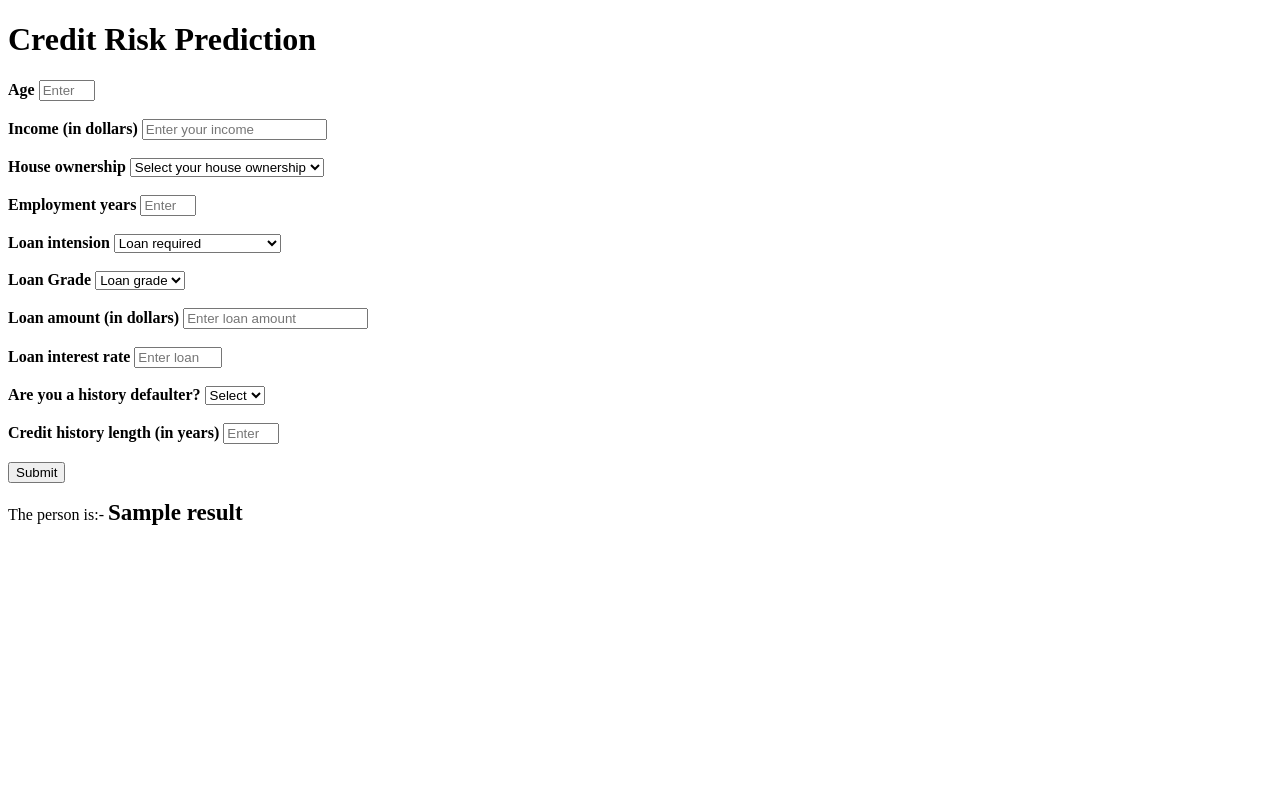
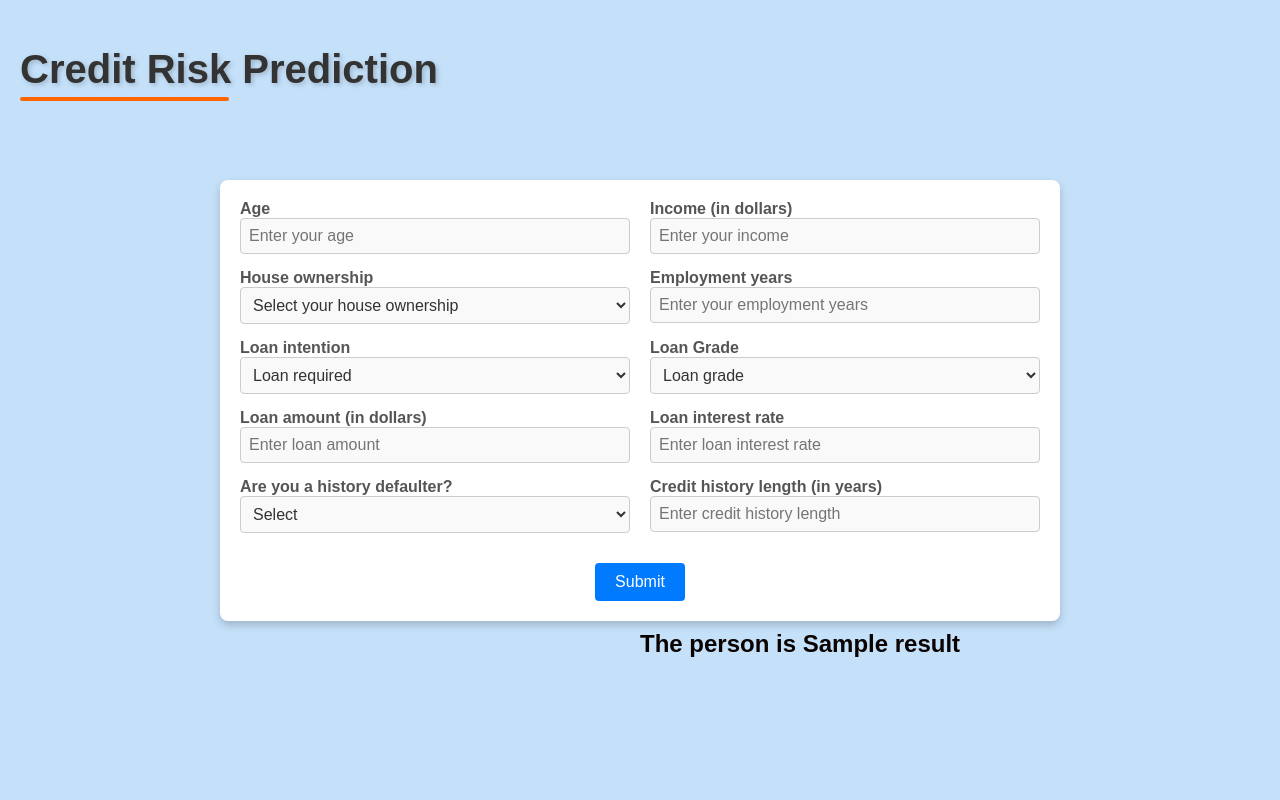
Before and after one commit to deepakpw234/Credit-Risk-Assessment-Project, a Flask app: template templates/home.html in a window 1280 px wide. Run offline with Flask 3, Linux system fonts and the light colour scheme; the template is opened without the code that fills it: most values are stand-ins (such as "Sample title", 1, 10 or a date in 2020).

Commit message:
HTML template update

```diff
--- a/templates/home.html
+++ b/templates/home.html
@@ -4,144 +4,207 @@
     <meta charset="UTF-8">
     <meta name="viewport" content="width=device-width, initial-scale=1.0">
     <title>Credit Risk Prediction</title>
+    <style>
+        /* Background color */
+        body {
+            background-color: #c5e1fa;
+            font-family: Arial, sans-serif;
+            display: flex;
+            justify-content: center;
+            align-items: center;
+            height: 100vh;
+            margin: 0;
+        }
+
+        /* Base styling for the header */
+        h1 {
+            position: absolute;
+            top: 20px;
+            left: 20px;
+            color: #333;
+            font-size: 2.5em;
+            font-family: Arial, sans-serif;
+            text-shadow: 2px 2px 5px rgba(0, 0, 0, 0.2);
+        }
+
+        /* Decorative underline styling */
+        h1::after {
+            content: "";
+            display: block;
+            width: 50%;
+            height: 4px;
+            background-color: #ff6600;
+            margin-top: 5px;
+            border-radius: 2px;
+        }
+
+        /* Hover effect */
+        h1:hover::after {
+            width: 100%;
+            transition: width 0.3s ease;
+        }
+
+        /* Form styling */
+        form {
+            background-color: #fff;
+            padding: 20px;
+            border-radius: 8px;
+            box-shadow: 0 4px 8px rgba(0, 0, 0, 0.2);
+            max-width: 800px;
+            width: 100%;
+            text-align: center;
+        }
+
+        /* Flex row for each pair of inputs */
+        .form-row {
+            display: flex;
+            gap: 20px;
+            margin-bottom: 15px;
+        }
+
+        /* Individual input group styling */
+        .input-group {
+            flex: 1;
+            text-align: left;
+        }
+
+        label {
+            font-weight: bold;
+            color: #555;
+        }
+
+        .form-control {
+            width: 100%;
+            padding: 8px;
+            border-radius: 4px;
+            border: 1px solid #ccc;
+            background-color: #f9f9f9;
+            color: #333;
+            font-size: 1rem;
+            box-sizing: border-box;
+        }
+
+        /* Submit button styling */
+        .btn-primary {
+            background-color: #007bff;
+            color: white;
+            padding: 10px 20px;
+            border: none;
+            border-radius: 4px;
+            cursor: pointer;
+            font-size: 1rem;
+            margin-top: 15px;
+        }
+
+        .btn-primary:hover {
+            background-color: #0056b3;
+        }
+
+        /* Result display styling */
+        p {
+            position: absolute;
+            top: 270px;
+            left: 630px;
+            font-size: 1.5rem;
+            font-weight: bold;
+            padding: 10px;
+            border-radius: 5px;
+            color: #0a0301;
+            display: inline-block;
+            margin-top: 350px;
+        }
+
+    </style>
 </head>
 <body>
-    <form action="{{url_for('credit_risk_prediction')}}" method="post">
-
     <h1>Credit Risk Prediction</h1>
 
-        <div class="mb-3">
-            <label class="form-label"><strong>Age </strong></label>
-            <input class="form-control" type="number" name="age"
-                placeholder="Enter your age" min='18' max='80' required/>
+    <form action="{{url_for('credit_risk_prediction')}}" method="post">
+        <div class="form-row">
+            <div class="input-group">
+                <label class="form-label">Age</label>
+                <input class="form-control" type="number" name="age" placeholder="Enter your age" min="18" max="80" required>
             </div>
-        <br>
-        <div class="mb-3">
-            <label class="form-label"><strong>Income (in dollars) </strong></label>
-            <input class="form-control" type="number" name="income"
-            placeholder="Enter your income" required >
+            <div class="input-group">
+                <label class="form-label">Income (in dollars)</label>
+                <input class="form-control" type="number" name="income" placeholder="Enter your income" required>
+            </div>
+        </div>
 
-        </div>
-        <br>
-        <div class="mb-3">
-            <label class="form-label"><strong>House ownership</strong></label>
-            <select class="form-control" name="ownership" placeholder="Enter your house ownership" required>
-                <option class="placeholder" selected disabled value="">Select your house ownership</option>
-                <option value="OWN">
-                    OWN
-                </option>
-                <option value="MORTGAGE">
-                    MORTGAGE
-                </option>
-                <option value="RENT">
-                    RENT
-                </option>
-                <option value="OTHER">
-                    OTHER
-                </option>
+        <div class="form-row">
+            <div class="input-group">
+                <label class="form-label">House ownership</label>
+                <select class="form-control" name="ownership" required>
+                    <option selected disabled value="">Select your house ownership</option>
+                    <option value="OWN">OWN</option>
+                    <option value="MORTGAGE">MORTGAGE</option>
+                    <option value="RENT">RENT</option>
+                    <option value="OTHER">OTHER</option>
                 </select>
             </div>
-        <br>
-        <div class="mb-3">
-            <label class="form-label"><strong>Employment years</strong></label>
-            <input class="form-control" type="number" name="employment_year"
-            placeholder="Enter your employment year" min="0" max="50" required>
+            <div class="input-group">
+                <label class="form-label">Employment years</label>
+                <input class="form-control" type="number" name="employment_year" placeholder="Enter your employment years" min="0" max="50" required>
             </div>
-        <br>
+        </div>
 
-        <div class="mb-3">
-            <label class="form-label"><strong>Loan intension</strong></label>
-            <select class="form-control" name="loan_intension" placeholder="Loan required for" required>
-                <option class="placeholder" selected disabled value="">Loan required</option>
-                <option value="DEBTCONSOLIDATION">
-                    DEBTCONSOLIDATION
-                </option>
-                <option value="EDUCATION">
-                    EDUCATION
-                </option>
-                <option value="HOMEIMPROVEMENT">
-                    HOMEIMPROVEMENT
-                </option>
-                <option value="MEDICAL">
-                    MEDICAL
-                </option>
-                <option value="PERSONAL">
-                    PERSONAL
-                </option>
-                <option value="VENTURE">
-                    VENTURE
-                </option>
+        <div class="form-row">
+            <div class="input-group">
+                <label class="form-label">Loan intention</label>
+                <select class="form-control" name="loan_intension" required>
+                    <option selected disabled value="">Loan required</option>
+                    <option value="DEBTCONSOLIDATION">DEBT CONSOLIDATION</option>
+                    <option value="EDUCATION">EDUCATION</option>
+                    <option value="HOMEIMPROVEMENT">HOME IMPROVEMENT</option>
+                    <option value="MEDICAL">MEDICAL</option>
+                    <option value="PERSONAL">PERSONAL</option>
+                    <option value="VENTURE">VENTURE</option>
                 </select>
             </div>
-
-        <br>
-
-        <div class="mb-3">
-            <label class="form-label"><strong>Loan Grade</strong></label>
-            <select class="form-control" name="loan_grade" placeholder="Loan grade" required>
-                <option class="placeholder" selected disabled value="">Loan grade</option>
-                <option value="A">
-                    A
-                </option>
-                <option value="B">
-                    B
-                </option>
-                <option value="C">
-                    C
-                </option>
-                <option value="D">
-                    D
-                </option>
-                <option value="E">
-                    E
-                </option>
-                <option value="F">
-                    F
-                </option>
-                <option value="G">
-                    G
-                </option>
+            <div class="input-group">
+                <label class="form-label">Loan Grade</label>
+                <select class="form-control" name="loan_grade" required>
+                    <option selected disabled value="">Loan grade</option>
+                    <option value="A">A (High chance to repay loan)</option>
+                    <option value="B">B</option>
+                    <option value="C">C</option>
+                    <option value="D">D</option>
+                    <option value="E">E</option>
+                    <option value="F">F</option>
+                    <option value="G">G (Low chance to repay loan)</option>
                 </select>
             </div>
-        <br>
-        <div class="mb-3">
-            <label class="form-label"><strong>Loan amount (in dollars)</strong></label>
-            <input class="form-control" type="number" name="loan_amount"
-            placeholder="Enter loan amount" required>
         </div>
-        <br>
-        <div class="mb-3">
-            <label class="form-label"><strong>Loan interest rate</strong></label>
-            <input class="form-control" type="number" step="0.01" name="loan_interest_rate"
-            placeholder="Enter loan interest rate" min="0" max="100" required>
+
+        <div class="form-row">
+            <div class="input-group">
+                <label class="form-label">Loan amount (in dollars)</label>
+                <input class="form-control" type="number" name="loan_amount" placeholder="Enter loan amount" required>
             </div>
-        <br>
-        <div class="mb-3">
-            <label class="form-label"><strong>Are you a history defaulter?</strong></label>
-            <select class="form-control" name="default_history" placeholder="default_history" required>
-                <option class="placeholder" selected disabled value="">Select</option>
-                <option value="Y">
-                    Y
-                </option>
-                <option value="N">
-                    N
-                </option>
+            <div class="input-group">
+                <label class="form-label">Loan interest rate</label>
+                <input class="form-control" type="number" step="0.01" name="loan_interest_rate" placeholder="Enter loan interest rate" min="0" max="100" required>
+            </div>
+        </div>
+
+        <div class="form-row">
+            <div class="input-group">
+                <label class="form-label">Are you a history defaulter?</label>
+                <select class="form-control" name="default_history" required>
+                    <option selected disabled value="">Select</option>
+                    <option value="Y">Yes</option>
+                    <option value="N">No</option>
                 </select>
             </div>
-        <br>
-        <div class="mb-3">
-            <label class="form-label"><strong>Credit history length (in years)</strong></label>
-            <input class="form-control" type="number" name="credit_history"
-            placeholder="Enter credit history length" min="0" max="50" required>
+            <div class="input-group">
+                <label class="form-label">Credit history length (in years)</label>
+                <input class="form-control" type="number" name="credit_history" placeholder="Enter credit history length" min="0" max="50" required>
             </div>
-        <br>
-        <div class="mb-3">
-            <input class="btn btn-primary" type="submit" value="Submit" required />
         </div>
 
+        <input class="btn-primary" type="submit" value="Submit">
     </form>
-    <p>
-        The person is:- <big><big><strong>{{result}}</strong></big></big>
-    </p>
+
+    <p>The person is <strong>{{result}}</strong></p>
 </body>
 </html>
```
Also changed, not shown: 3 other files. Lines whose indentation alone changed are shown as unchanged.
